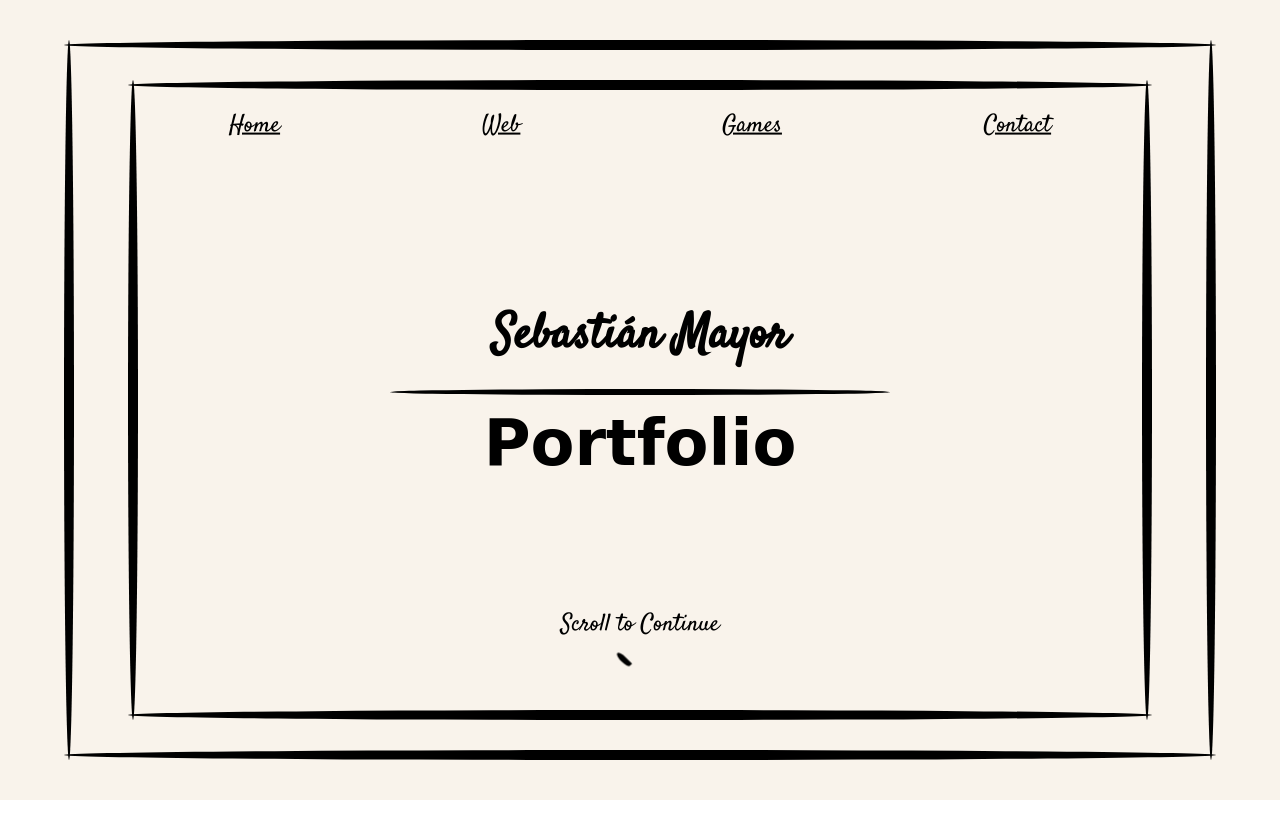
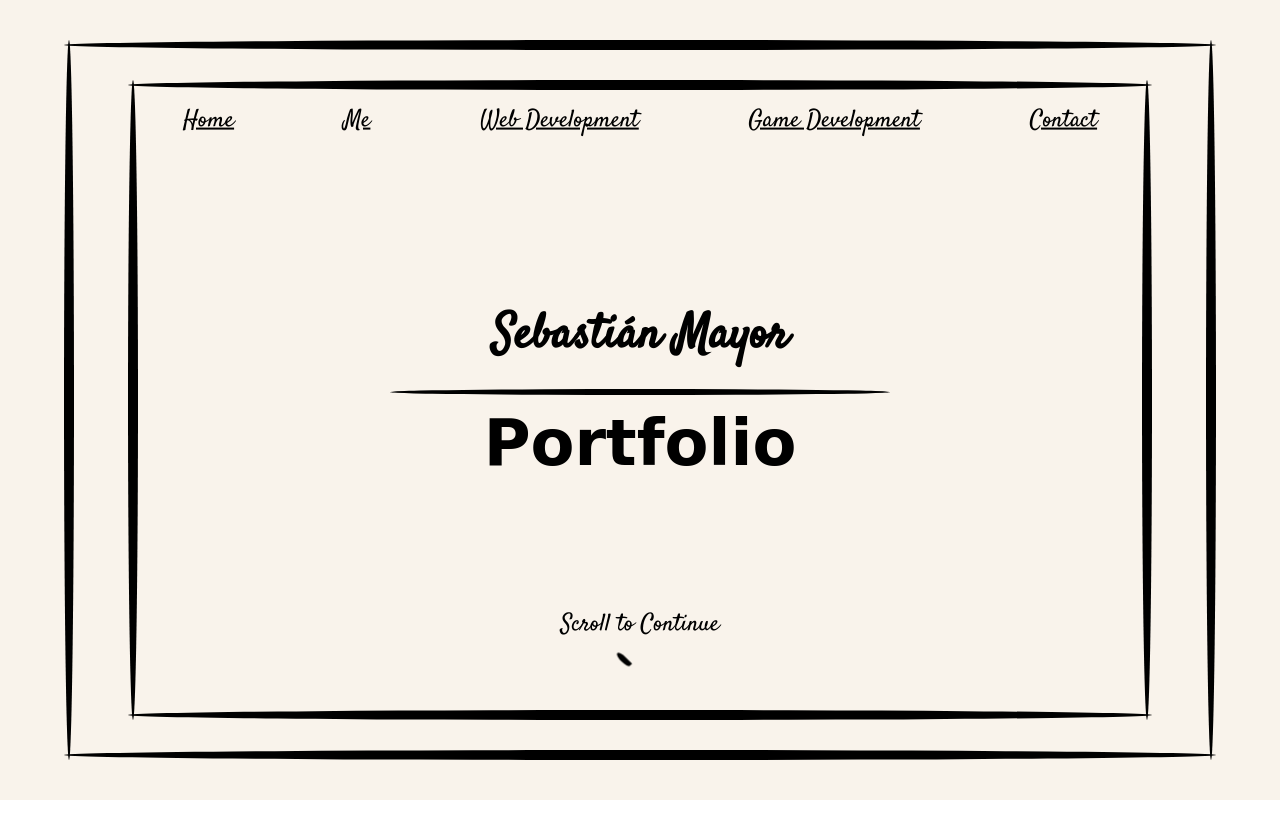
Before and after one commit to sammx343/portfolio, a plain HTML site: page index.html in a window 1280 px wide. Shown: the top 838 px of the page. Before the commit the page ends 800 px from the top, so only its background shows below. Drawn offline with nearby package versions, Linux system fonts and the light colour scheme; a web font is replaced by a local one.

Commit message:
Finished hero-info

```diff
--- a/index.html
+++ b/index.html
@@ -3,6 +3,7 @@
     <meta name="viewport" content="width=device-width, initial-scale=1.0" />
     <link rel="stylesheet" href="style/normalize.css" />
     <link rel="stylesheet" href="style/root.css" />
+    <link rel="stylesheet" href="style/index.css" />
     <link rel="stylesheet" href="style/hero-intro.css" />
 
     <!-- FONT FAMILIES-->
@@ -23,17 +24,14 @@
       <div class="hero-intro">
         <div class="main-header">
           <a href="main-header__link" class="main-header__link">Home</a>
-          <a href="main-header__link" class="main-header__link">Web</a>
-          <a href="main-header__link" class="main-header__link">Games</a>
+          <a href="main-header__link" class="main-header__link">Me</a>
+          <a href="main-header__link" class="main-header__link"
+            >Web Development</a
+          >
+          <a href="main-header__link" class="main-header__link"
+            >Game Development</a
+          >
           <a href="main-header__link" class="main-header__link">Contact</a>
-        </div>
-        <div class="text-show-line">
-          <div
-            class="text-show-line__text-cover text-show-line__cover-top"
-          ></div>
-          <div
-            class="text-show-line__text-cover text-show-line__cover-bottom"
-          ></div>
         </div>
         <div class="box-line-container box-line-container--outer">
           <div
@@ -66,6 +64,14 @@
               showup-line--bottom
               showup-line--inner
             "
+          ></div>
+        </div>
+        <div class="text-show-line">
+          <div
+            class="text-show-line__text-cover text-show-line__cover-top"
+          ></div>
+          <div
+            class="text-show-line__text-cover text-show-line__cover-bottom"
           ></div>
         </div>
         <div class="main-info">
--- a/style/hero-intro.css
+++ b/style/hero-intro.css
@@ -114,7 +114,6 @@
 .main-header__link {
   position: relative;
   top: 0;
-  padding-bottom: 5px;
   font-size: 1.5rem;
   font-family: "Satisfy", cursive;
   color: var(--secondary-dark-color);
--- /dev/null
+++ b/style/index.css
@@ -0,0 +1,3 @@
+.main-page {
+  min-height: 300vh;
+}
```
